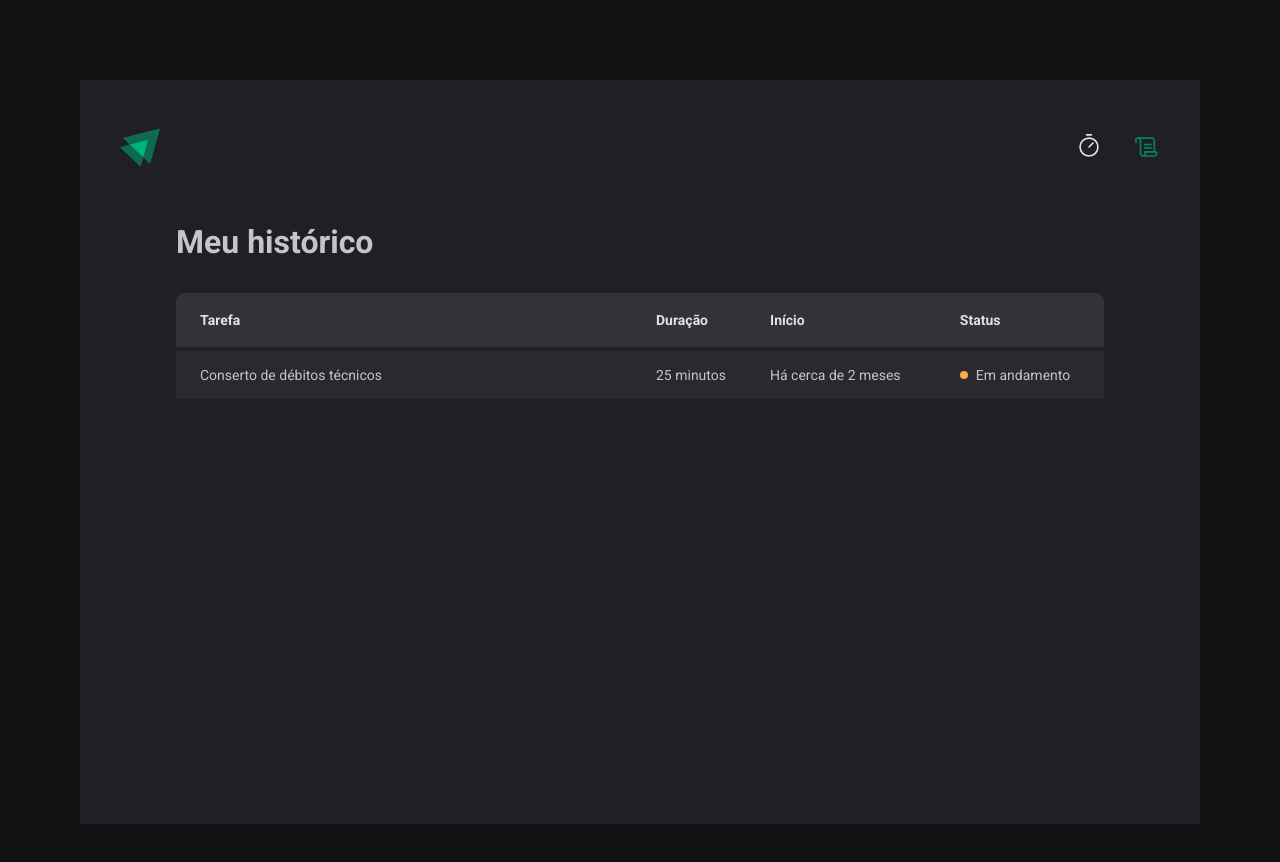
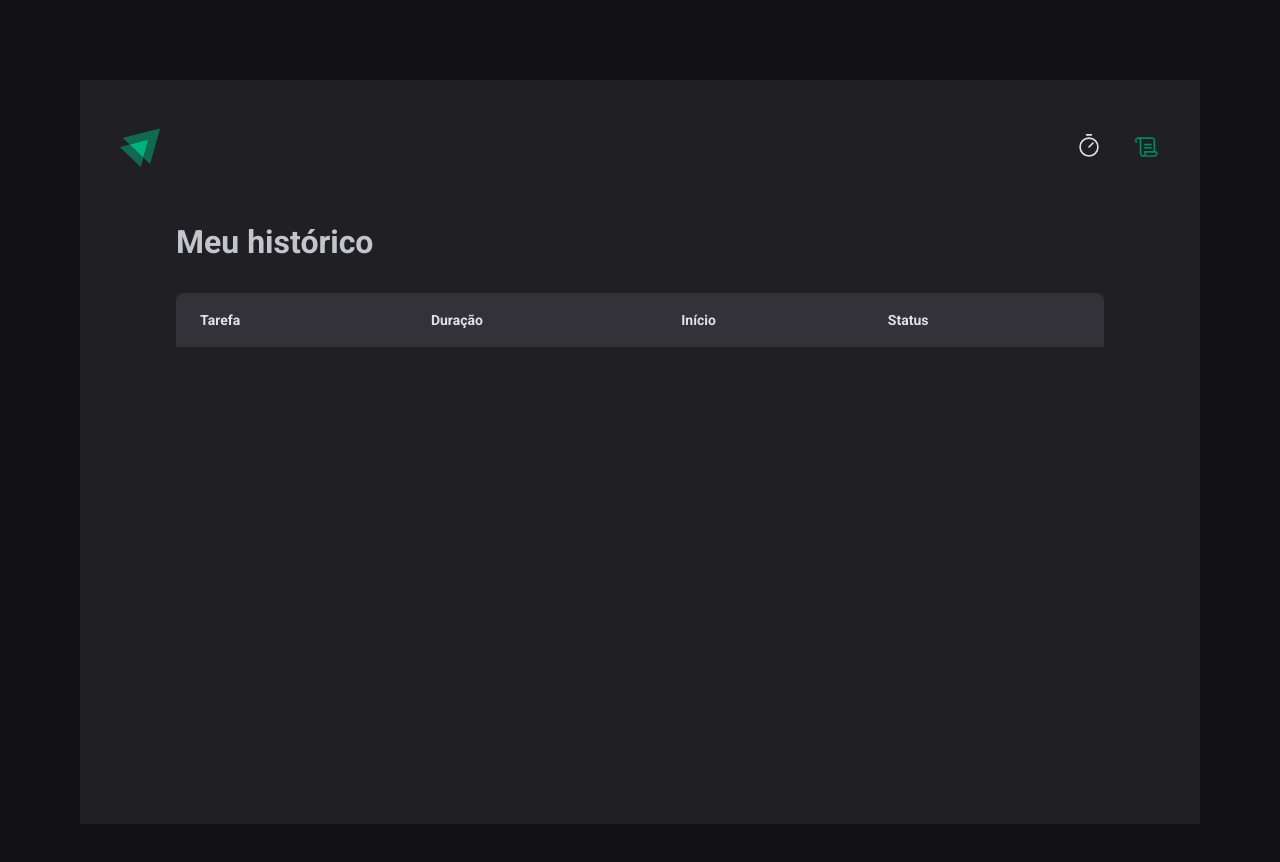
Before and after one commit to angelo-filho/timer-ignite, a React (Vite) app: page /history in a window 1280 px wide. Shown: the top 862 px of the page. Built offline with nearby package versions, Linux system fonts and the light colour scheme.

Commit message:
feat: integrate history page to cycle context

```diff
--- a/src/context/CyclesContext.tsx
+++ b/src/context/CyclesContext.tsx
@@ -15,6 +15,7 @@
 }
 
 interface CyclesContextType {
+  cycles: Cycle[];
   activeCycle: Cycle | undefined;
   activeCycleId: string | null;
   amountSecondsPassed: number;
@@ -85,6 +86,7 @@
   return (
     <CyclesContext.Provider
       value={{
+        cycles,
         activeCycle,
         activeCycleId,
         amountSecondsPassed,
--- a/src/pages/History/index.tsx
+++ b/src/pages/History/index.tsx
@@ -1,6 +1,11 @@
+import { formatDistanceToNow } from "date-fns";
+import { ptBR } from "date-fns/locale";
+import { useCycles } from "../../hooks/useCycles";
 import { Container, HistoryList, Status } from "./styles";
 
 export function History() {
+  const { cycles, activeCycleId } = useCycles();
+
   return (
     <Container>
       <h1>Meu histórico</h1>
@@ -16,14 +21,29 @@
             </tr>
           </thead>
           <tbody>
-            <tr>
-              <td>Conserto de débitos técnicos</td>
-              <td>25 minutos</td>
-              <td>Há cerca de 2 meses</td>
-              <td>
-                <Status status="ongoing">Em andamento</Status>
-              </td>
-            </tr>
+            {cycles.map((cycle) => (
+              <tr key={cycle.id}>
+                <td>{cycle.task}</td>
+                <td>{cycle.minutesAmount} minutos</td>
+                <td>
+                  {formatDistanceToNow(cycle.startDate, {
+                    addSuffix: true,
+                    locale: ptBR,
+                  })}
+                </td>
+                <td>
+                  {cycle.id === activeCycleId && (
+                    <Status status="ongoing">Em andamento</Status>
+                  )}
+                  {cycle.finishedDate && (
+                    <Status status="completed">Concluído</Status>
+                  )}
+                  {cycle.interruptedDate && (
+                    <Status status="interrupted">Interrompido</Status>
+                  )}
+                </td>
+              </tr>
+            ))}
           </tbody>
         </table>
       </HistoryList>
```
